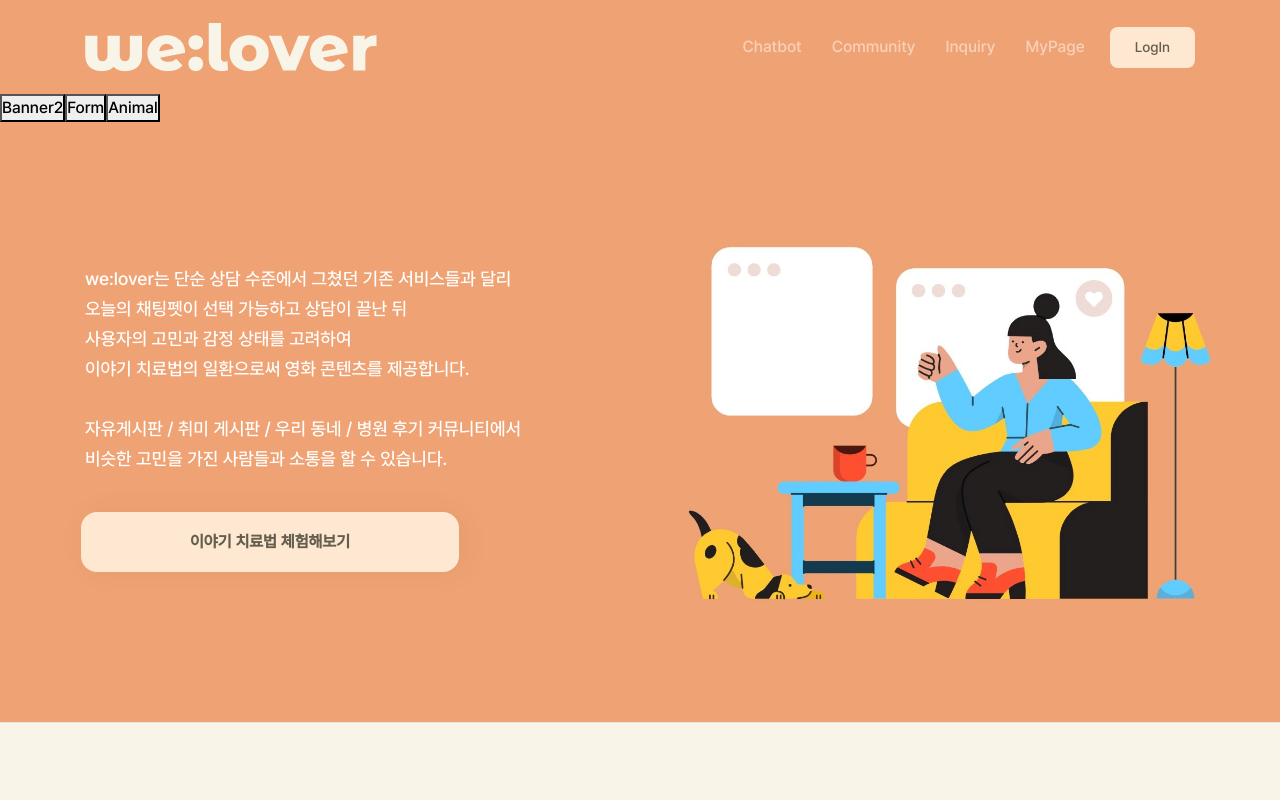
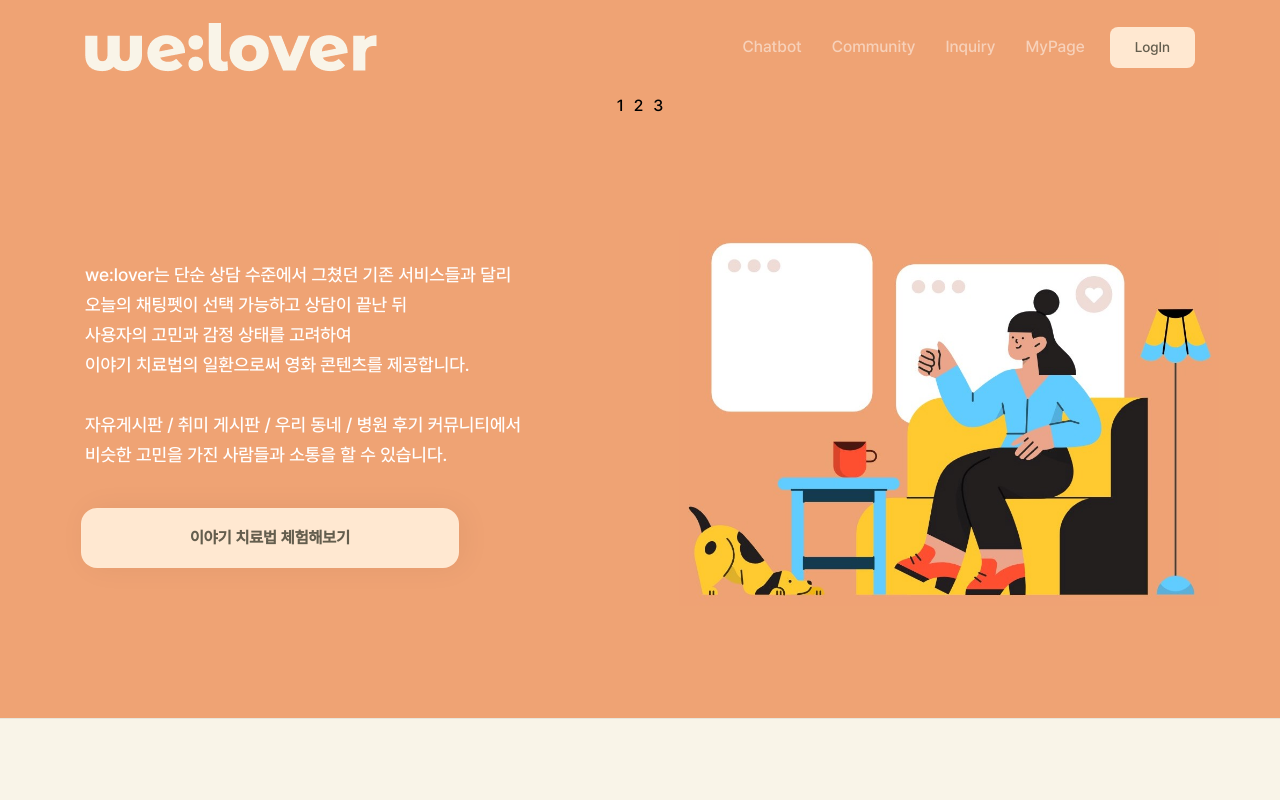
Before and after one commit to DSHanul2023/Hanul-Front, a Next.js app: page / in a window 1280 px wide. Shown: the top 800 px of the page. Built offline with nearby package versions, Linux system fonts and the light colour scheme; a web font is replaced by a local one.

Commit message:
버튼 수정

```diff
--- a/components/custom/Custom-components.js
+++ b/components/custom/Custom-components.js
@@ -6,6 +6,7 @@ import Banner2 from "../banner/Banner2";
 // sections for this page
 import FormBannerComponent from "./sections/formbannercomponent";
 import AnimalBannerComponent from "./sections/animalbannercomponent";
+import { Row } from "reactstrap";
 
 const CustomComponents = () => {
   const [isLocalStorageAvailable, setIsLocalStorageAvailable] = useState(false);
@@ -33,11 +34,13 @@ const CustomComponents = () => {
 
   return (
     <div>
-      <div style={{ backgroundColor: divBackgroundColor }}>
-        <button onClick={() => toggleSection("banner2")}>Banner2</button>
-        <button onClick={() => toggleSection("form")}>Form</button>
-        <button onClick={() => toggleSection("animal")}>Animal</button>
-      </div>
+      <Row style={{ backgroundColor: divBackgroundColor, justifyContent: "center" }}>
+        <button onClick={() => toggleSection("banner2")} style={{ border: "none", marginRight: "10px", backgroundColor: divBackgroundColor }}>1</button>
+        <button onClick={() => toggleSection("form")} style={{ border: "none", marginRight: "10px", backgroundColor: divBackgroundColor }}>2</button>
+        <button onClick={() => toggleSection("animal")} style={{ border: "none", backgroundColor: divBackgroundColor}}>3</button>
+      </Row>
+
+
       {renderCurrentSection()}
     </div>
   );
```
